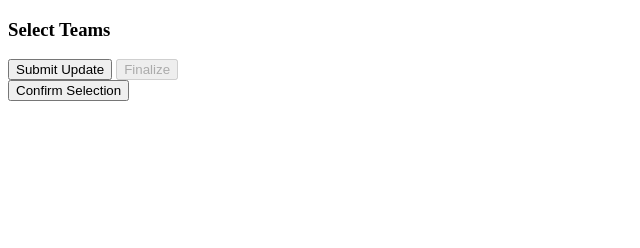
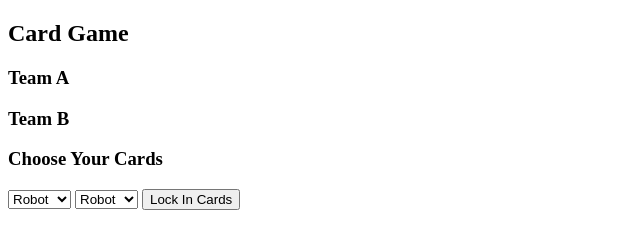
Before and after one commit to DormantOne/carddual, a plain HTML site: page game.html in a window 1280 px wide. Shown: the whole page, without its empty margins (0-640 px from the left). Drawn offline with Linux system fonts and the light colour scheme; no server answers.

Commit message:
Update game.html

```diff
--- a/game.html
+++ b/game.html
@@ -5,39 +5,34 @@
     <!-- Add CSS here for styling -->
 </head>
 <body>
-    <div id="playerSetupArea">
-        <!-- Player setup form (if needed) -->
+    <div id="gameArea">
+        <h2>Card Game</h2>
+        <div id="teamAChoices">
+            <h3>Team A</h3>
+            <!-- Team A's choices will be displayed here -->
+        </div>
+        <div id="teamBChoices">
+            <h3>Team B</h3>
+            <!-- Team B's choices will be displayed here -->
+        </div>
+        <div id="cardSelection">
+            <h3>Choose Your Cards</h3>
+            <select id="card1">
+                <option value="Robot">Robot</option>
+                <option value="Tiger">Tiger</option>
+                <option value="Mouse">Mouse</option>
+                <option value="Quark">Quark</option>
+            </select>
+            <select id="card2">
+                <option value="Robot">Robot</option>
+                <option value="Tiger">Tiger</option>
+                <option value="Mouse">Mouse</option>
+                <option value="Quark">Quark</option>
+            </select>
+            <button id="lockInCards">Lock In Cards</button>
+        </div>
     </div>
 
-    <div id="teamSelectionArea">
-        <h3>Select Teams</h3>
-
-        <div id="playerTeamChoices">
-            <!-- Player names and team choices will be populated here -->
-        </div>
-
-        <!-- ... existing HTML ... -->
-
-
-    <button id="submitUpdate">Submit Update</button>
-    <button id="finalizeTeams" disabled>Finalize</button>
-
-        <div id="validationMessage"></div> <!-- Display validation messages here -->
-    </div>
-
-    <div id="gameArea" style="display: none;">
-        <!-- Game area content -->
-    </div>
-
-    <div id="teamAssignmentsDisplay"></div>
-
-    <div id="userSelection">
-    <!-- User selection options will be populated here -->
-    </div>
-    <button id="confirmUser">Confirm Selection</button>
-
-
-
-    <script type="module" src="gameScript.js"></script>
+    <script type="module" src="gameLogic.js"></script>
 </body>
 </html>
```
